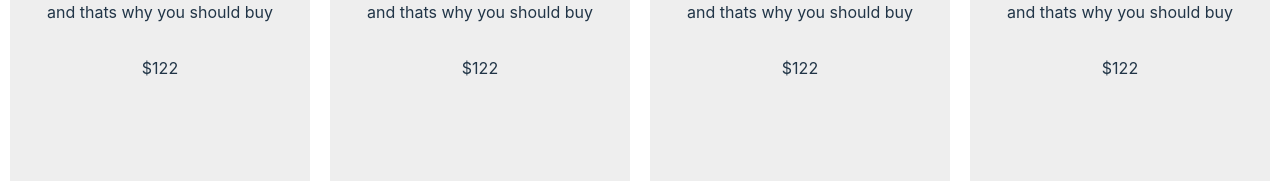
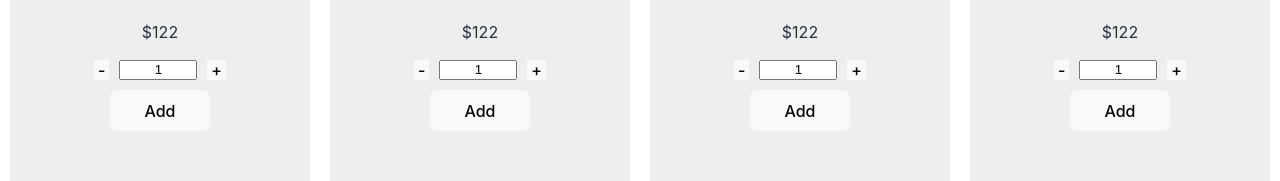
Before and after one commit to HehLul/project_shoppingCart, a React (Vite) app: page /shop in a window 1280 px wide. Shown: the part 517-698 px from the top of the page. Built offline with nearby package versions, Linux system fonts and the light colour scheme.

Commit message:
added AddToCart component

```diff
--- /dev/null
+++ b/src/components/AddToCart.jsx
@@ -0,0 +1,28 @@
+import "../styles/AddToCart.css";
+import { useState } from "react";
+function AddToCart() {
+  const [quantity, setQuantity] = useState(1);
+  const handleIncrease = () => {
+    setQuantity((prev) => prev + 1);
+  };
+  const handleDecrease = () => {
+    if (quantity == 0) {
+      setQuantity(quantity);
+    } else {
+      setQuantity((prev) => prev - 1);
+    }
+  };
+  return (
+    <div className="addToCart">
+      <div className="input">
+        <button onClick={handleDecrease}>-</button>
+        <input type="text" value={quantity} />
+        <button onClick={handleIncrease}>+</button>
+      </div>
+
+      <button type="submit">Add</button>
+    </div>
+  );
+}
+
+export default AddToCart;
--- a/src/components/Home.jsx
+++ b/src/components/Home.jsx
@@ -8,7 +8,9 @@ function Home() {
       <div className="home">
         <h1>InsaneTech</h1>
         <h2>Buy the latest and coolest tech in the world!</h2>
-        <Link to="shop">Start Shopping</Link>
+        <Link to="shop">
+          <button>Start Shopping</button>
+        </Link>
       </div>
     </div>
   );
--- a/src/components/Listing.jsx
+++ b/src/components/Listing.jsx
@@ -1,5 +1,6 @@
 import PropTypes from "prop-types";
 import "../styles/Listing.css";
+import AddToCart from "./AddToCart";
 const Listing = (props) => {
   return (
     <div className="listing">
@@ -7,6 +8,7 @@ const Listing = (props) => {
       <h3>{props.title}</h3>
       <p>{props.description}</p>
       <p>${props.price}</p>
+      <AddToCart />
     </div>
   );
 };
--- /dev/null
+++ b/src/styles/AddToCart.css
@@ -0,0 +1,25 @@
+.addToCart {
+  display: flex;
+  flex-direction: column;
+  max-width: 100px;
+  gap: 10px;
+}
+
+.addToCart > .input {
+  display: flex;
+  justify-content: center;
+  text-align: center;
+  max-height: 20px;
+  gap: 10px;
+}
+.addToCart > .input > input {
+  max-width: 70%;
+  text-align: center;
+}
+.addToCart > .input > button {
+  display: flex;
+  text-align: center;
+  padding: 3px;
+  align-items: center;
+  border-radius: 0;
+}
```
